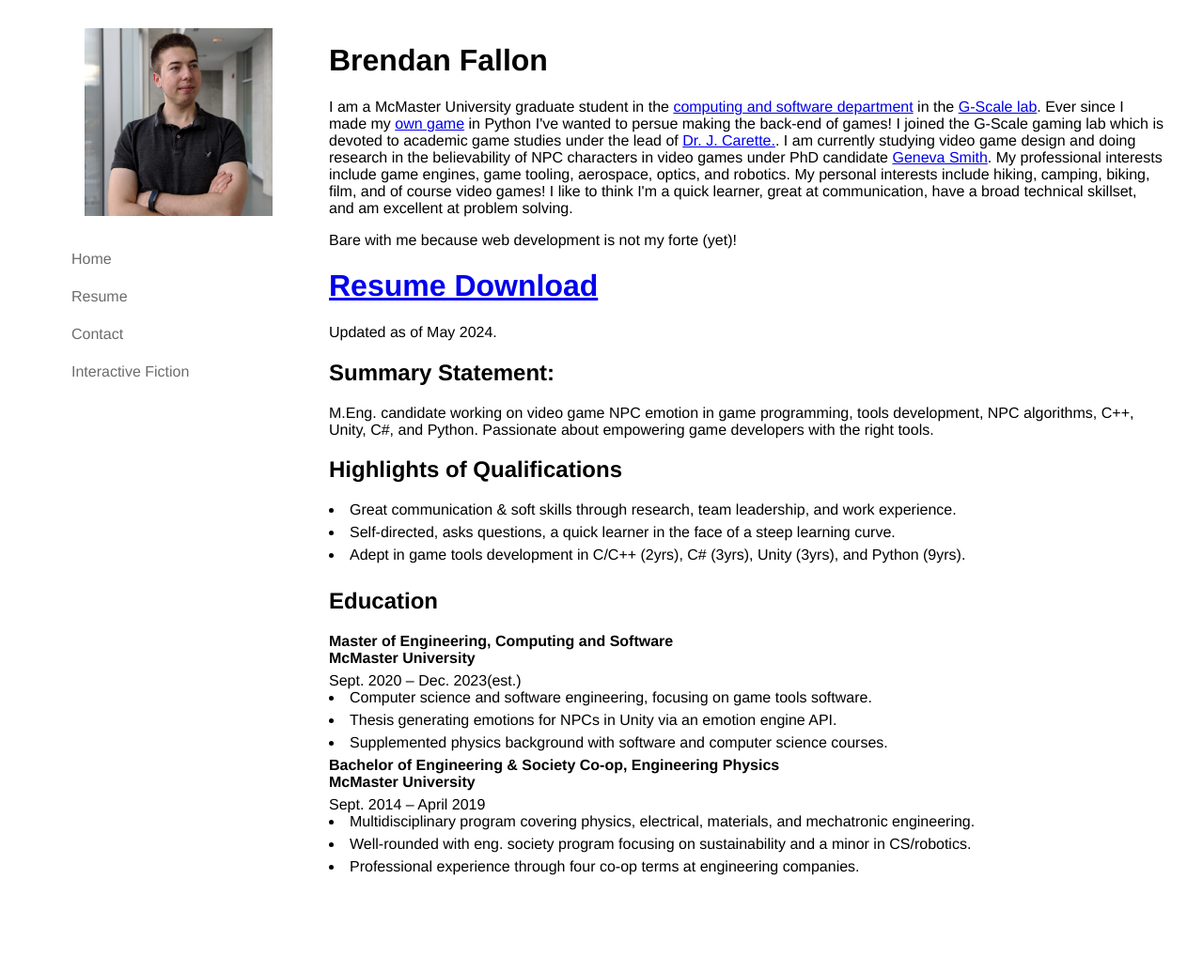
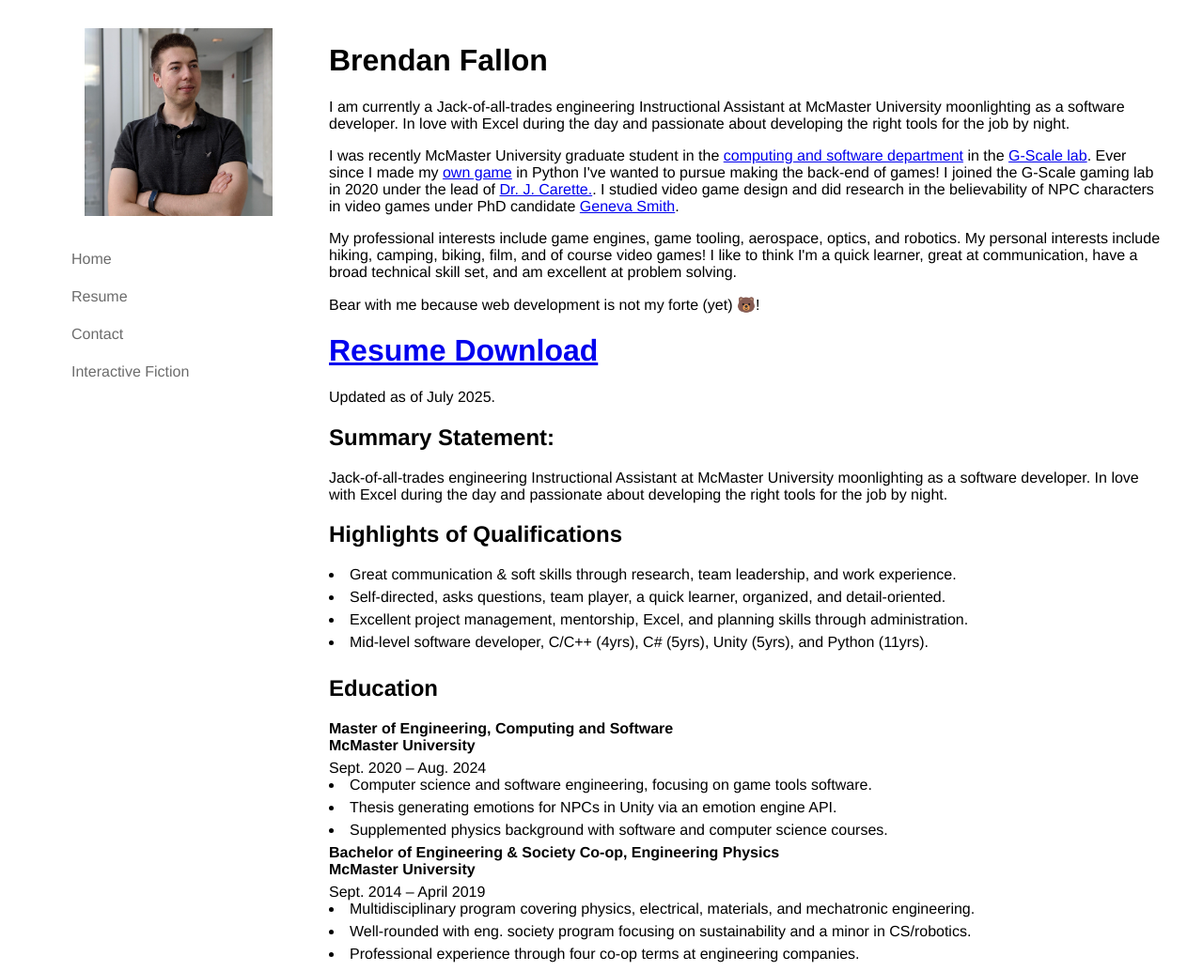
Before and after one commit to bren007pie/bren007pie.github.io, a plain HTML site: page index.html in a window 1280 px wide. Shown: the whole page at 94% size. Before the commit the page ends 958 px from the top, so only its background shows below. Drawn offline with Linux system fonts and the light colour scheme.

Commit message:
updated resume/landing page to July 2025

```diff
--- a/index.html
+++ b/index.html
@@ -118,42 +118,40 @@
   </div>
   <div class="rightpanel">
     <h1>Brendan Fallon</h1>
-    <p>I am a McMaster University graduate student in the <a
-        href=google.ca>computing and software department</a> in the <a
-        href=google.ca>G-Scale lab</a>.
+    <p> I am currently a Jack-of-all-trades engineering Instructional Assistant at
+      McMaster University moonlighting as a software developer. In love with Excel
+      during the day and passionate about developing the right tools for the job by night. </p>
+    <p>I was recently McMaster University graduate student in the <a
+        href=https://www.eng.mcmaster.ca/cas/>computing and software department</a> in the <a
+        href=https://x.com/lab_scale>G-Scale lab</a>.
       Ever since I made my <a
         href=https://engphystextadventure.wordpress.com />own game</a>
-      in Python I've wanted to persue making the back-end of games! I joined the
-      G-Scale gaming lab which is devoted to academic game studies under the
-      lead of <a href=https://www.cas.mcmaster.ca/~carette />Dr. J.
-      Carette.</a>. I am currently studying video game design and doing research
+      in Python I've wanted to pursue making the back-end of games! I joined the
+      G-Scale gaming lab in 2020 under the lead of <a href=https://www.cas.mcmaster.ca/~carette />Dr. J.
+      Carette.</a>. I studied video game design and did research
       in the believability of NPC characters in video games under PhD
-      candidate <a href=google.ca>Geneva Smith</a>.
+      candidate <a href=https://scholar.google.com/citations?user=4CobK4kAAAAJ&hl=en>Geneva Smith</a>.</p>
+      <p>
       My professional interests include game engines, game tooling,
-      aerospace, optics, and robotics.
-      My personal interests include hiking, camping, biking, film, and
-      of course video games!
-      I like to think I'm a quick learner, great at communication, have
-      a broad technical skillset, and am excellent at problem solving.
+      aerospace, optics, and robotics. My personal interests include hiking, camping, biking, film, and
+      of course video games! I like to think I'm a quick learner, great at communication, have
+      a broad technical skill set, and am excellent at problem solving.
     </p>
-    Bare with me because web development is not my forte (yet)!
+    Bear with me because web development is not my forte (yet) 🐻!
     <p class="important">
     <h1><a href="BRENDAN FALLON Resume.pdf">Resume Download</a></h1>
-    Updated as of May 2024.
-    <h2>Summary Statement:</h2> M.Eng. candidate working on video game NPC
-    emotion in game programming, tools development, NPC algorithms, C++, Unity,
-    C#, and Python. Passionate about empowering game developers with the right
-    tools.
+    Updated as of July 2025.
+    <h2>Summary Statement:</h2> Jack-of-all-trades engineering Instructional Assistant at McMaster University
+    moonlighting as a software developer. In love with Excel during the day and passionate about developing
+    the right tools for the job by night.
 
     <h2>Highlights of Qualifications</h2>
     <table style="width:90%">
       <tr>
-        <li class="list-item">Great communication & soft skills through
-          research, team leadership, and work experience.</li>
-        <li class="list-item">Self-directed, asks questions, a quick learner in
-          the face of a steep learning curve.</li>
-        <li class="list-item">Adept in game tools development in C/C++ (2yrs),
-          C# (3yrs), Unity (3yrs), and Python (9yrs).</li>
+        <li class="list-item">Great communication & soft skills through research, team leadership, and work experience.</li>
+        <li class="list-item">Self-directed, asks questions, team player, a quick learner, organized, and detail-oriented.</li>
+        <li class="list-item">Excellent project management, mentorship, Excel, and planning skills through administration.</li>
+        <li class="list-item">Mid-level software developer, C/C++ (4yrs), C# (5yrs), Unity (5yrs), and Python (11yrs).</li>
       </tr>
     </table>
 
@@ -164,7 +162,7 @@
         <b style="font-size: 16px">Master of Engineering, Computing and
           Software</b>
         <div style="padding-bottom: 6px"><b>McMaster University</b> </div>
-        <div>Sept. 2020 – Dec. 2023(est.)</div>
+        <div>Sept. 2020 – Aug. 2024</div>
       </tr>
       <tr>
         <li class="list-item">Computer science and software engineering,
```
Also changed, not shown: 1 other file.
